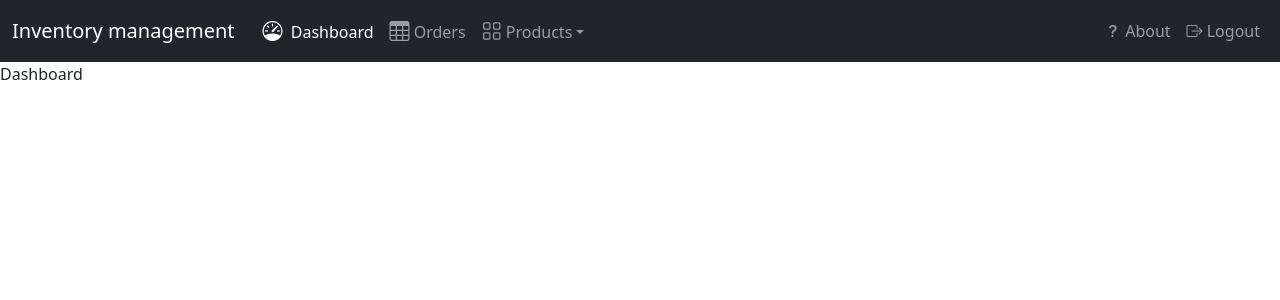
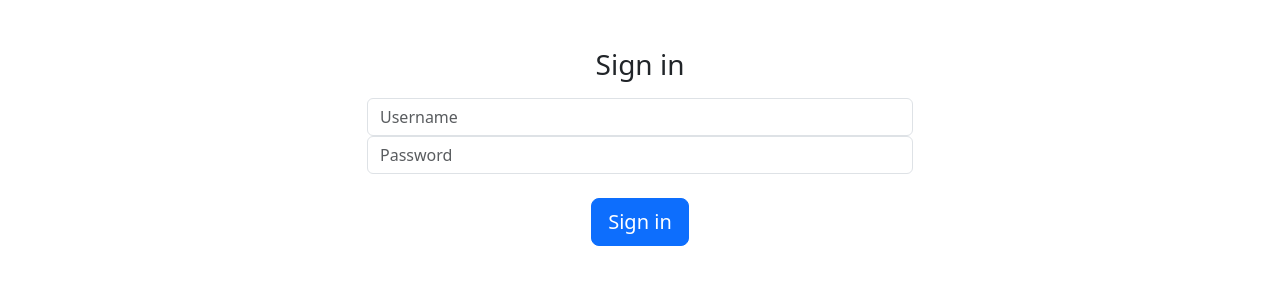
Before and after one commit to Badding/tsoha-inventory, a Flask app: page / in a window 1280 px wide. Shown: the top 300 px of the page. Run offline with Flask 3, Linux system fonts and the light colour scheme; parts of the project's set-up code (start-up, migrations or seed data) failed here and were passed over.

Commit message:
Add user login

```diff
--- a/forms.py
+++ b/forms.py
@@ -1,5 +1,5 @@
 from flask_wtf import FlaskForm
-from wtforms import StringField, IntegerField, TextAreaField, SubmitField, SelectField,DecimalField
+from wtforms import StringField, IntegerField, TextAreaField, SubmitField, SelectField, DecimalField, PasswordField
 from wtforms.validators import DataRequired
 
 class New_product(FlaskForm):
@@ -20,3 +20,8 @@ class New_manufacturer(FlaskForm):
 class Product_search(FlaskForm):
     product_search = StringField()
     search = SubmitField()
+
+class login(FlaskForm):
+    username = StringField(label='Username', validators=[DataRequired()])
+    password = PasswordField(label="Password", validators=[DataRequired()])
+    submit = SubmitField(label="Sign in")
--- a/routes.py
+++ b/routes.py
@@ -1,20 +1,56 @@
 from app import app
-from flask import redirect, render_template, url_for, request
+from flask import redirect, render_template, url_for, request, flash, session
 #from forms import New_product
 from products import new_product
 from query import product_query, count_all_product_quantities, all_products, count_product_quantity
+from users import check_user_password
+from functools import wraps
 import forms
 
-#TEST
+#this functifills the testing enviroment
 from test_items import create_test_db
 
-import query
 
-@app.route("/")
+@app.route("/", methods=["GET", "POST"])
 def index():
-    return render_template("index.html")
+    form = forms.login()
+    if form.validate_on_submit():
+        user = request.form["username"]
+        password = request.form["password"]
+        success = check_user_password(user, password)
+
+        if success:
+            flash("You are logged in", category="success")
+            session['username'] = user
+            return redirect(url_for('dashboard'))
+
+        else:
+            flash("Invalid username/password!", category="danger")
+
+    return render_template("index.html", form=form)
+
+# Define a custom decorator to protect routes
+def login_required(f):
+    @wraps(f)
+    def decorated_function(*args, **kwargs):
+        if not "username" in session:
+            return redirect(url_for("index"))
+        return f(*args, **kwargs)
+    return decorated_function
+
+@app.route("/logout")
+@login_required
+def logout():
+    del session["username"]
+    return redirect("/")
+
+@app.route("/dashboard")
+@login_required
+def dashboard():
+    return render_template("dashboard.html")
 
 @app.route("/products", methods=["GET", "POST"])
+@login_required
 def products():
     form = forms.Product_search()
     product_list = all_products()
@@ -23,16 +59,19 @@ def products():
     return render_template("products.html", count=len(product_list), products=product_list, quantities = product_quantities,  form=form)
 
 @app.route("/orders")
+@login_required
 def orders():
     return render_template("orders.html")
 
 @app.route("/about", methods=["GET", "POST"])
+@login_required
 def about():
     if request.method == 'POST':
         create_test_db()
     return render_template("about.html")
 
 @app.route("/product_details/<product_id>")
+@login_required
 def product_details(product_id):
     product = product_query(product_id)
     product_quantities = count_product_quantity(product_id)
@@ -40,6 +79,7 @@ def product_details(product_id):
     return render_template("product_details.html", product = product, quantity = product_quantities)
 
 @app.route("/newproduct", methods=["GET", "POST"])
+@login_required
 def newproduct():
     form = forms.New_product()
 
@@ -56,7 +96,6 @@ def newproduct():
             "description" : description
         }
 
-
         new_product(product_data)
         return redirect(url_for("products"))
     else:
--- a/schema.sql
+++ b/schema.sql
@@ -1,7 +1,8 @@
 CREATE TABLE Users (
     id SERIAL PRIMARY KEY,
     username TEXT UNIQUE,
-    password TEXT
+    password TEXT,
+    access_level INTEGER
 );
 CREATE TABLE Suppliers (
     id SERIAL PRIMARY KEY,
--- a/templates/base.html
+++ b/templates/base.html
@@ -18,7 +18,7 @@
           <div class="collapse navbar-collapse" id="navbarSupportedContent">
             <ul class="navbar-nav me-auto mb-2 mb-lg-0">
               <li class="nav-item">
-                <a class="nav-link active" aria-current="page" href="{{ url_for('index') }}"><i class="fs-5 bi bi-speedometer mx-1"></i> Dashboard</a>
+                <a class="nav-link active" aria-current="page" href="{{ url_for('dashboard') }}"><i class="fs-5 bi bi-speedometer mx-1"></i> Dashboard</a>
               </li>
               <li class="nav-item">
                 <a class="nav-link" href="{{ url_for('orders') }}"><i class="fs-5 bi-table"></i> Orders</a>
@@ -41,7 +41,7 @@
                 <a class="nav-link" href="{{ url_for('about') }}"><i class="bi bi-question-lg"></i> About</a>
               </li>
               <li class="nav-item ">
-                <a class="nav-link" aria-current="page" href="#"><i class="bi bi-box-arrow-right"></i> Logout</a>
+                <a class="nav-link" aria-current="page" href="{{ url_for('logout') }}"><i class="bi bi-box-arrow-right"></i> Logout</a>
               </li>
             </ul>
 
--- a/templates/index.html
+++ b/templates/index.html
@@ -1,5 +1,34 @@
-{% extends 'base.html' %}
+<!doctype html>
+<html lang="en">
+    <head>
+        <meta charset="utf-8">
+        <meta name="viewport" content="width=device-width, initial-scale=1">
+        <title>Super cool inventory 2000 - Login</title>
+        <link href="https://cdn.jsdelivr.net/npm/bootstrap@5.3.1/dist/css/bootstrap.min.css" rel="stylesheet" integrity="sha384-4bw+/aepP/YC94hEpVNVgiZdgIC5+VKNBQNGCHeKRQN+PtmoHDEXuppvnDJzQIu9" crossorigin="anonymous">
+        <link rel="stylesheet" href="https://cdn.jsdelivr.net/npm/bootstrap-icons@1.11.0/font/bootstrap-icons.css">
+    </head>
+    <body>
+        <div class="container">
+            <div class="text-center">
+                <div class="row justify-content-center my-5">
+                    <div class="col-lg-6">
+                        <form method="POST" class="login">
+                            <div>
+                                <h1 class="h3 mb-3 font-weight-normal">
+                                    Sign in
+                                </h1>
+                                {{ form.hidden_tag() }}
 
-{% block body %}
-Dashboard
-{% endblock %}
+                                {{ form.username(class="form-control", placeholder="Username") }}
+                                {{ form.password(class="form-control", placeholder="Password") }}
+                            <br>
+                                {{ form.submit(class="btn btn-lg btn-block btn-primary")}}
+                            </div>
+                        </form>
+                    </div>
+                </div>
+            </div>
+        </div>
+    <script src="https://cdn.jsdelivr.net/npm/bootstrap@5.3.1/dist/js/bootstrap.bundle.min.js" integrity="sha384-HwwvtgBNo3bZJJLYd8oVXjrBZt8cqVSpeBNS5n7C8IVInixGAoxmnlMuBnhbgrkm" crossorigin="anonymous"></script>
+    </body>
+</html>
--- a/test_items.py
+++ b/test_items.py
@@ -4,6 +4,7 @@ from db import db, text
 from query import find_warehouse, find_supplier, product_by_name
 from flask_sqlalchemy import SQLAlchemy
 from sqlalchemy.sql import text
+from users import new_user
 """
 Reset the DB with these commands in terminal:
 DROP SCHEMA public CASCADE;
@@ -150,6 +151,11 @@ warehouses = ["Helsinki", "Oulu", "Rovaniemi", "Jyväskylä"]
 categories = [""]
 manufacturer = ["Lamasonic", "Phony", "Mokia", "Sumsang", "BG"]
 suppliers = ["Bestdeals", "Lamazon", "hokmanni"]
+users = [
+    ("manager", "manager", 2)
+    ("admin", "admin", 1)
+    ("sales", "sales",3)
+]
 
 #fill warehouse table
 def create_test_warehouses():
@@ -222,11 +228,16 @@ def fill_warehouses():
     if failed: print("failed to fill warehouses")
     else: print("warehouse filled")
 
+def create_users():
+    for user in users:
+        new_user(user[0], user[1], user[2])
+
 def create_test_db():
     create_test_warehouses()
     create_test_suppliers()
     create_test_products()
     fill_warehouses()
+    create_users()
 
 def test_list(list):
     seen = []
```
